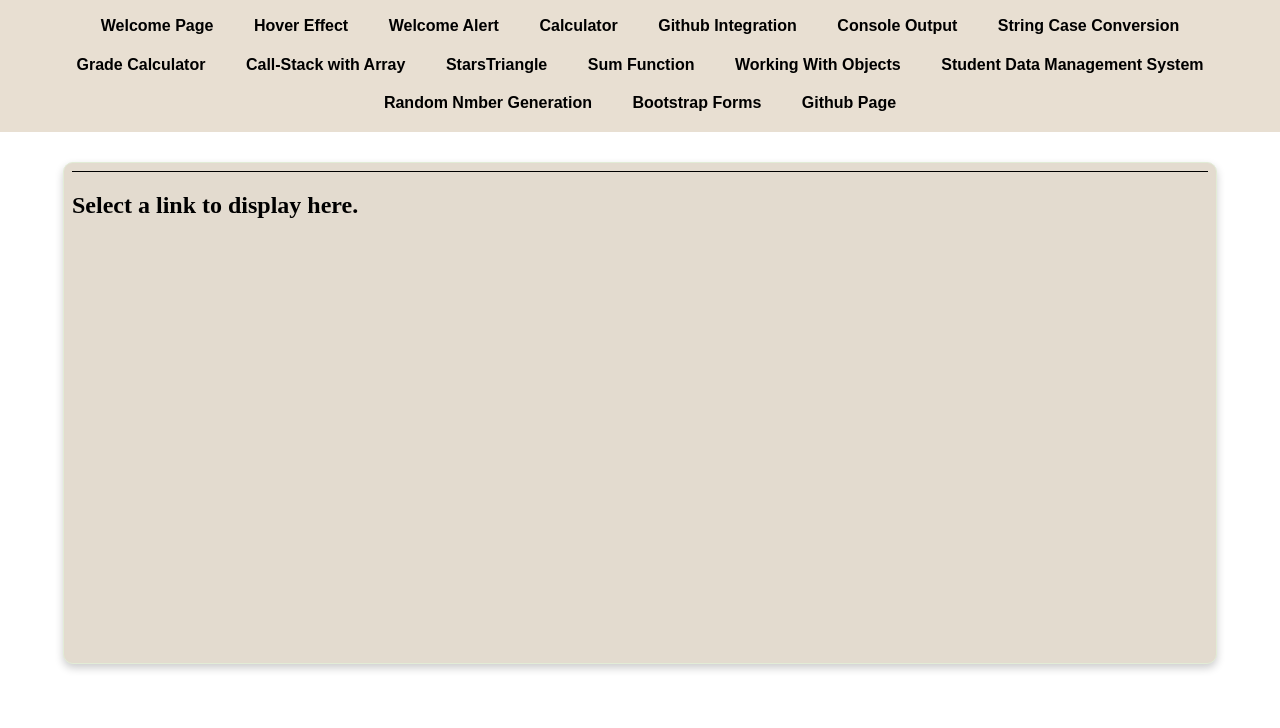
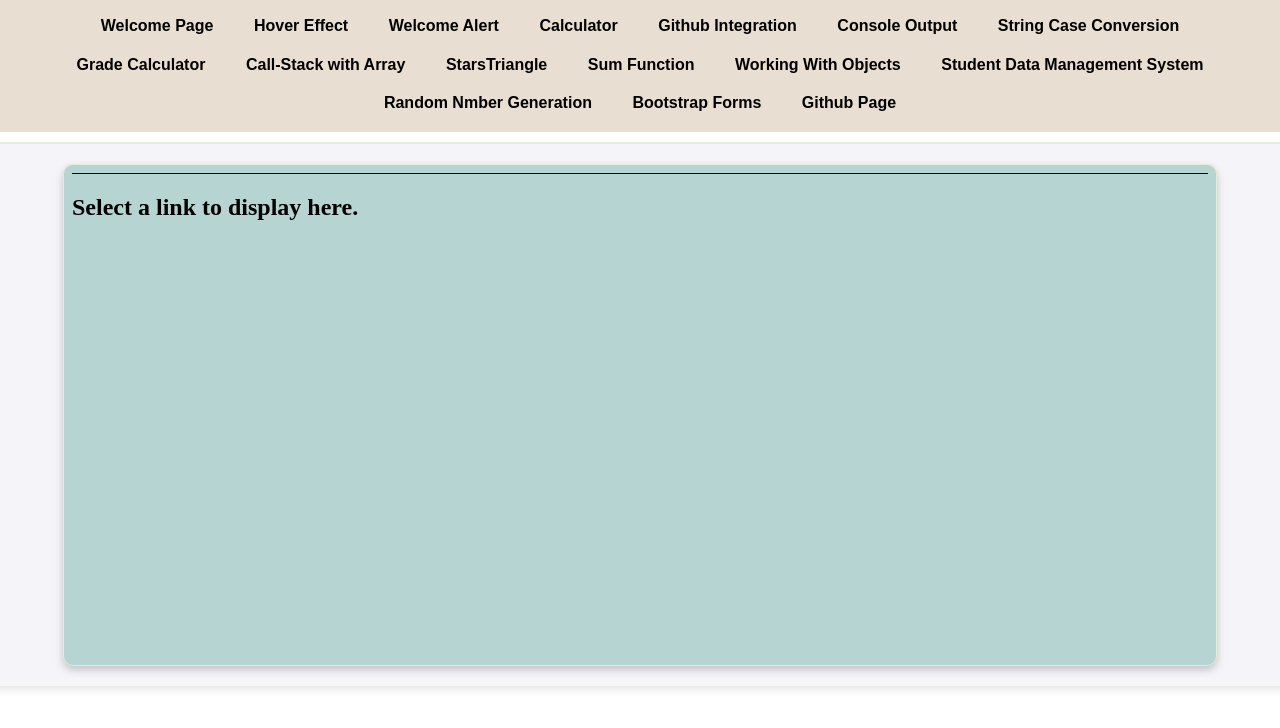
Before and after one commit to mahesh-0908/mahesh-0908.github.io, a plain HTML site: page index.html in a window 1280 px wide. Shown: the part 50-778 px from the top of the page. Drawn offline with Linux system fonts and the light colour scheme.

Commit message:
Box Shadow for nav

```diff
--- a/style.css
+++ b/style.css
@@ -47,7 +47,14 @@ body {
     width: 100%;
 
     padding: 20px;
+    display: flex;
+    justify-content: center;
+    align-items: center;
+    background-color: #f4f4f9; /* Light background color */
+    border-top: 2px solid #e2ecd6; /* Top border */
+    box-shadow: 0 4px 8px rgba(0, 0, 0, 0.1); /* Subtle shadow */
 }
+
 
 .iframe {
     width: 80%;
@@ -106,5 +113,5 @@ body {
     border: 1px solid #e2ecd6;
     border-radius: 10px;
     box-shadow: 0 4px 8px 0 rgba(0, 0, 0, 0.2);
-    background-color: #e3dbcf;
+    background-color: #b6d4d2;
 }
```
